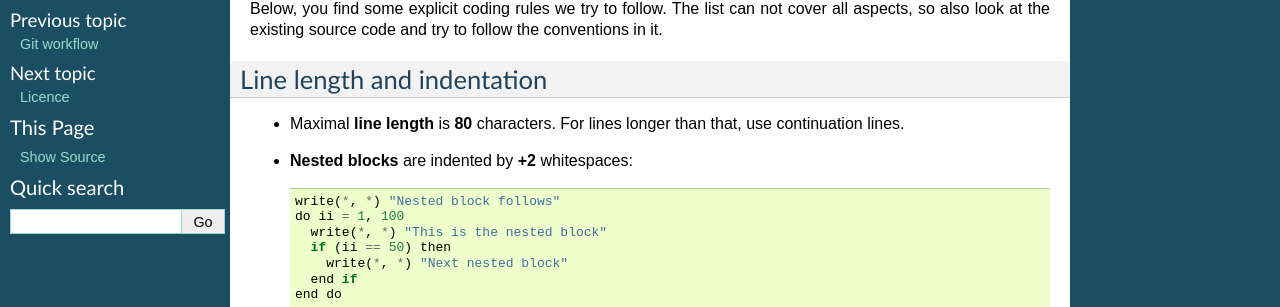
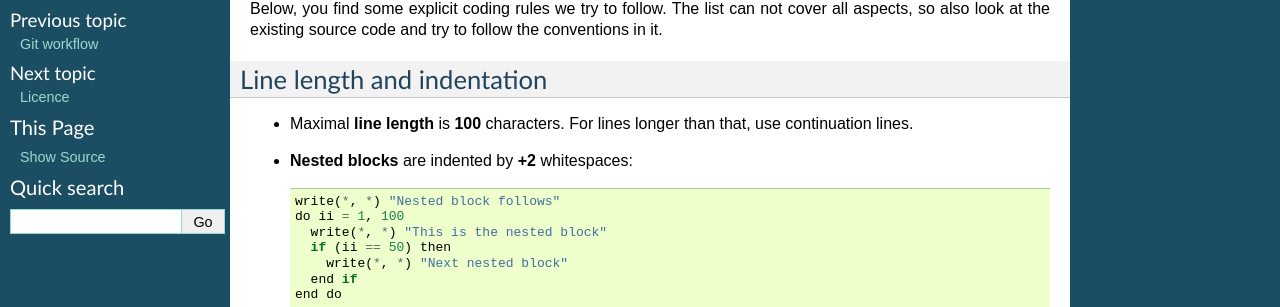
Before and after one commit to dftbplus/develguide, a Sphinx documentation site: the page built from docs/fortranstyle.rst, in a window 1280 px wide and 900 px high. Shown: the part 171-478 px from the top of the window. Built offline with Sphinx 7.4.7, drawn with Linux system fonts in a browser that asks for light colours.

Commit message:
Change maximal line length to 100.

```diff
--- a/docs/fortranstyle.rst
+++ b/docs/fortranstyle.rst
@@ -16,7 +16,7 @@ the conventions in it.
 Line length and indentation
 ===========================
 
-* Maximal **line length** is **80** characters. For lines longer than that, use
+* Maximal **line length** is **100** characters. For lines longer than that, use
   continuation lines.
 
 * **Nested blocks** are indented by **+2** whitespaces::
```
